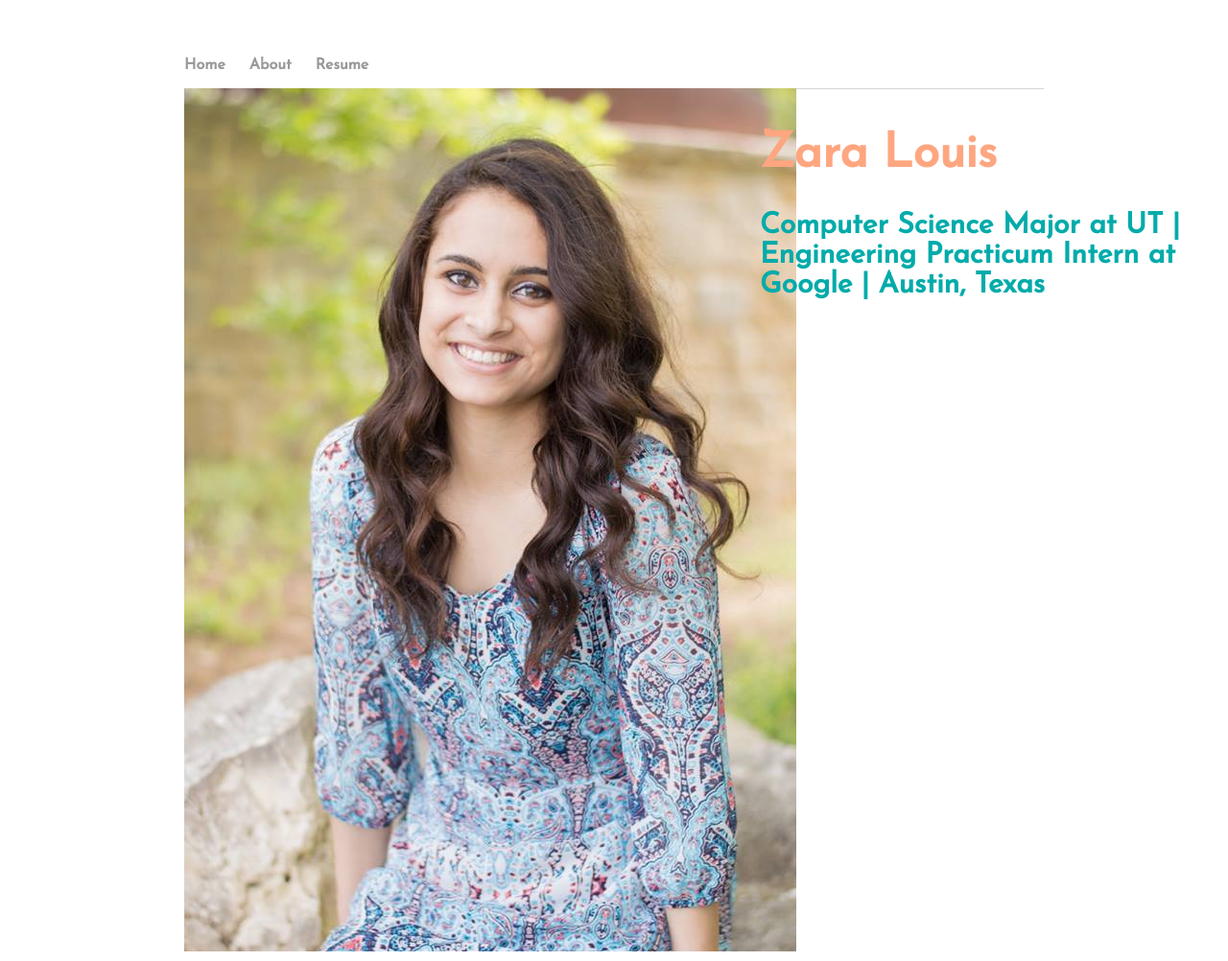
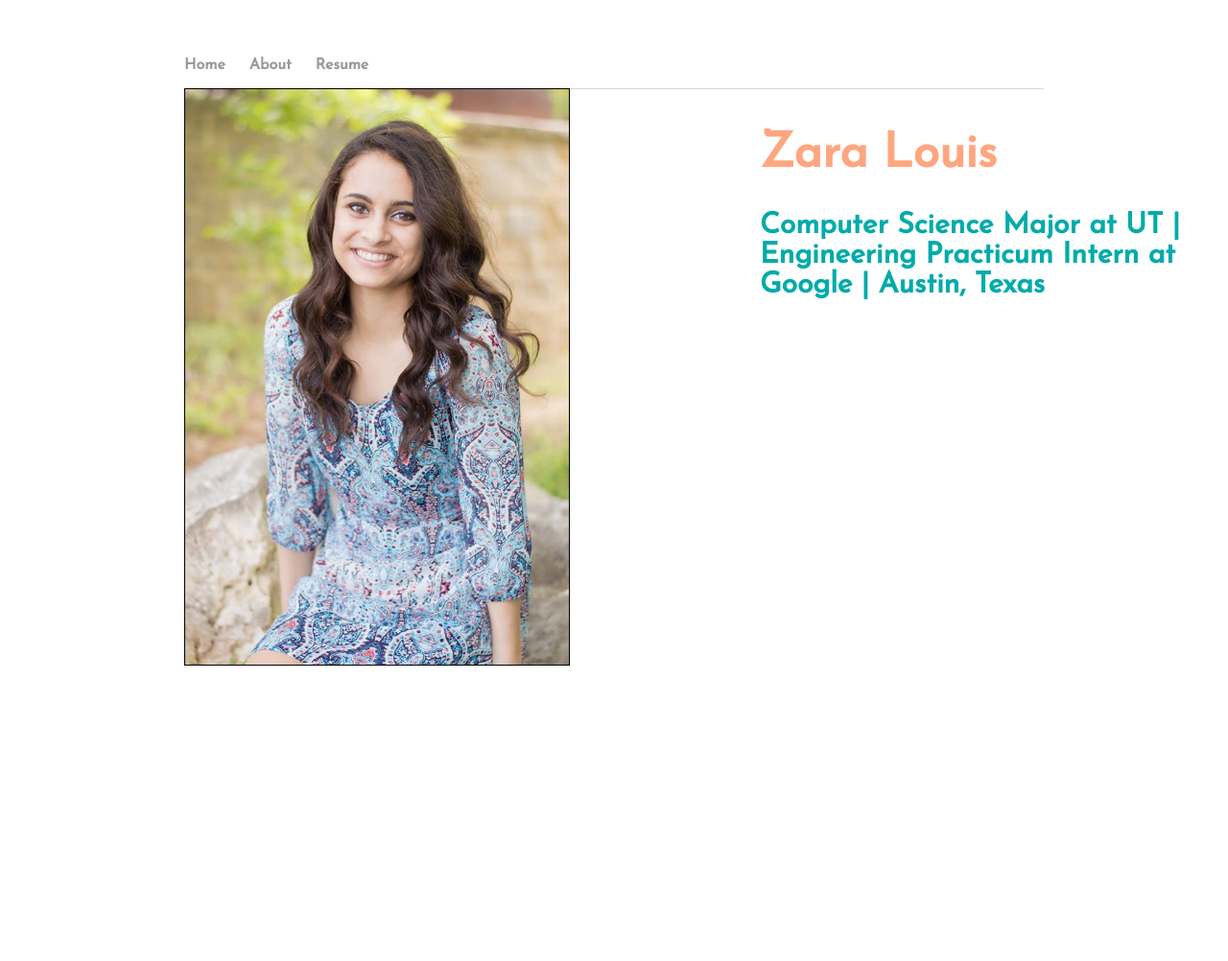
Before and after one commit to zaralouis/zaralouis.github.io, a Jekyll site: the page built from index.html, in a window 1280 px wide. Shown: the whole page at 96% size. Built offline with Jekyll 4.4.1, drawn with Linux system fonts in a browser that asks for light colours.

Commit message:
Update main.css

```diff
--- a/css/main.css
+++ b/css/main.css
@@ -43,6 +43,12 @@ a:hover {
     margin-top: 10px;
 }
 
+#profile-pic {
+    width: 400px;
+    height: 600px;
+    border: 1px solid black;
+}
+
 h1 {
     font-size: 50px;
     font-family: 'Josefin Sans', sans-serif;
```
